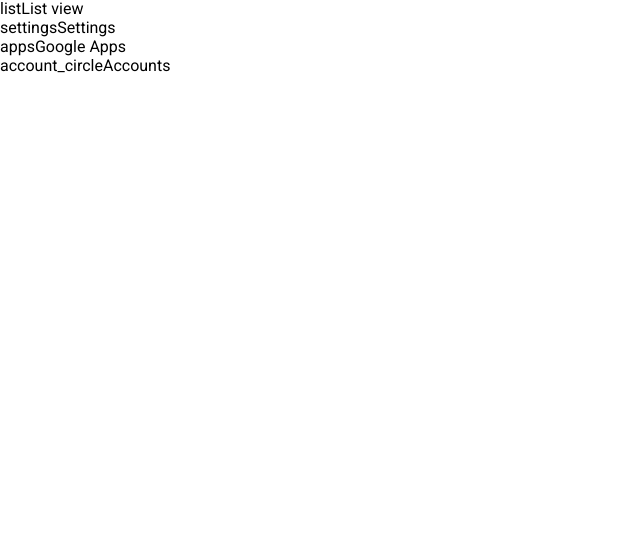
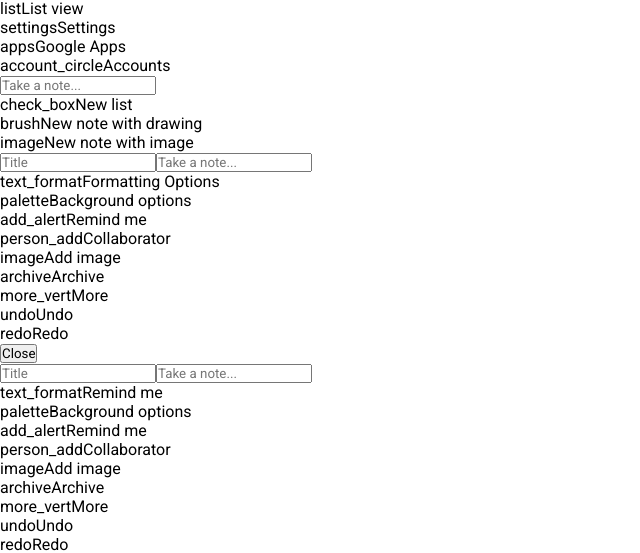
Before and after one commit to buhler-k/my-app-google-keep, a React (Vite) app: page / in a window 1280 px wide. Shown: the part 382-935 px from the top of the page, without its empty margins (0-640 px from the left). Before the commit the page ends 800 px from the top, so only its background shows below. Built offline with nearby package versions, Linux system fonts and the light colour scheme.

Commit message:
Added the return code to all the components and fixed the Notes files names

```diff
--- a/src/App.tsx
+++ b/src/App.tsx
@@ -1,11 +1,17 @@
 import Navbar from "./components/Navbar/Navbar";
 import Sidebar from "./components/Sidebar/Sidebar";
+import Form from "./components/Form/Form";
+import Modal from "./components/Modal/Modal";
+import Notes from "./components/Notes/Notes";
 
 function App() {
   return (
     <div>
       <Navbar/>
       <Sidebar/>
+      <Form/>
+      <Modal/>
+      <Notes/>
     </div>
   );
 }
--- a/src/components/Form/Form.tsx
+++ b/src/components/Form/Form.tsx
@@ -1,5 +1,100 @@
 import './Form.css';
 
 export default function Form(){
-    return
+    return (
+        <div className="form">
+            <div className="form-container inactive-form">
+                <form>
+                <input type="text" className="note-text" placeholder="Take a note..." />
+                <div className="form-actions">
+                    <div className="tooltip">
+                        <span className="material-symbols-outlined hover">check_box</span>
+                        <span className="tooltip-text">New list</span>
+                    </div>
+                    <div className="tooltip">
+                        <span className="material-symbols-outlined hover">brush</span>
+                        <span className="tooltip-text">New note with drawing</span>
+                    </div>
+                    <div className="tooltip">
+                        <span className="material-symbols-outlined hover">image</span>
+                        <span className="tooltip-text">New note with image</span>
+                    </div>
+
+
+                </div>
+            </form>
+
+
+            </div>
+
+            <div className="form-container active-form">
+            <form className="form" id="form">
+                <input id="note-title" type="text" className="note-title" placeholder="Title" />
+                <input id="note-text" type="text" className="note-text" placeholder="Take a note..." />
+                <div className="form-actions">
+                    <div className="icons">
+                        <div className="tooltip">
+                            <span className="material-symbols-outlined hover small-icon">text_format</span>
+                            <span className="tooltip-text">Formatting Options</span>
+
+                        </div>
+
+                        <div className="tooltip">
+                            <span className="material-symbols-outlined hover small-icon">palette</span>
+                            <span className="tooltip-text">Background options</span>
+
+                        </div>
+
+                        <div className="tooltip">
+                            <span className="material-symbols-outlined hover small-icon">add_alert</span>
+                            <span className="tooltip-text">Remind me</span>
+
+                        </div>
+
+                        <div className="tooltip">
+                            <span className="material-symbols-outlined hover small-icon">person_add</span>
+                            <span className="tooltip-text">Collaborator</span>
+
+                        </div>
+
+                        <div className="tooltip">
+                            <span className="material-symbols-outlined hover small-icon">image</span>
+                            <span className="tooltip-text">Add image</span>
+
+                        </div>
+
+                        <div className="tooltip">
+                            <span className="material-symbols-outlined hover small-icon">archive</span>
+                            <span className="tooltip-text">Archive</span>
+
+                        </div>
+
+                        <div className="tooltip">
+                            <span className="material-symbols-outlined hover small-icon">more_vert</span>
+                            <span className="tooltip-text">More</span>
+
+                        </div>
+
+                        <div className="tooltip">
+                            <span className="material-symbols-outlined hover small-icon">undo</span>
+                            <span className="tooltip-text">Undo</span>
+
+                        </div>
+
+                        <div className="tooltip">
+                            <span className="material-symbols-outlined hover small-icon">redo</span>
+                            <span className="tooltip-text">Redo</span>
+
+                        </div>
+
+                    </div>
+                    <button className="close-btn" id="modal-btn">Close</button>
+
+
+
+                </div>
+            </form>
+            </div>
+        </div>
+    )
 }
--- a/src/components/Modal/Modal.tsx
+++ b/src/components/Modal/Modal.tsx
@@ -1,5 +1,76 @@
 import './Modal.css';
 
 export default function Modal(){
-    return
+    return (
+        <div className="modal">
+            <div className="modal-content ">
+                <div className="form-container">
+                    <form className="form" id="modal-form">
+                        <input type="text" id="modal-title" className="note-title" placeholder="Title" />
+                        <input type="text" id="modal-text" className="note-text" placeholder="Take a note..."/>
+                        <div className="form-actions">
+                            <div className="icons">
+                                <div className="tooltip">
+                                    <span className="material-symbols-outlined hover small-icon">text_format</span>
+                                    <span className="tooltip-text">Remind me</span>
+
+                                </div>
+
+                                <div className="tooltip">
+                                    <span className="material-symbols-outlined hover small-icon">palette</span>
+                                    <span className="tooltip-text">Background options</span>
+
+                                </div>
+
+                                <div className="tooltip">
+                                    <span className="material-symbols-outlined hover small-icon">add_alert</span>
+                                    <span className="tooltip-text">Remind me</span>
+
+                                </div>
+
+                                <div className="tooltip">
+                                    <span className="material-symbols-outlined hover small-icon">person_add</span>
+                                    <span className="tooltip-text">Collaborator</span>
+
+                                </div>
+
+                                <div className="tooltip">
+                                    <span className="material-symbols-outlined hover small-icon">image</span>
+                                    <span className="tooltip-text">Add image</span>
+
+                                </div>
+
+                                <div className="tooltip">
+                                    <span className="material-symbols-outlined hover small-icon">archive</span>
+                                    <span className="tooltip-text">Archive</span>
+
+                                </div>
+
+                                <div className="tooltip">
+                                    <span className="material-symbols-outlined hover small-icon">more_vert</span>
+                                    <span className="tooltip-text">More</span>
+
+                                </div>
+
+                                <div className="tooltip">
+                                    <span className="material-symbols-outlined hover small-icon">undo</span>
+                                    <span className="tooltip-text">Undo</span>
+
+                                </div>
+
+                                <div className="tooltip">
+                                    <span className="material-symbols-outlined hover small-icon">redo</span>
+                                    <span className="tooltip-text">Redo</span>
+
+                                </div>
+
+                            </div>
+                                <button className="close-btn" id="modal-btn">Close</button>
+
+                        </div>
+                    </form>
+                </div>
+            </div>
+        </div>
+    )
 }
--- a/src/components/Notes/Note.tsx
+++ /dev/null
@@ -1,5 +0,0 @@
-import 'Note.css';
-
-export default function Note(){
-    return
-}
--- /dev/null
+++ b/src/components/Notes/Notes.tsx
@@ -0,0 +1,7 @@
+import './Notes.css';
+
+export default function Note(){
+    return (
+        <div className="notes"></div>
+    )
+}
```
Also changed, not shown: src/components/Notes/Note.css (deleted), src/components/Notes/Notes.css (added).
